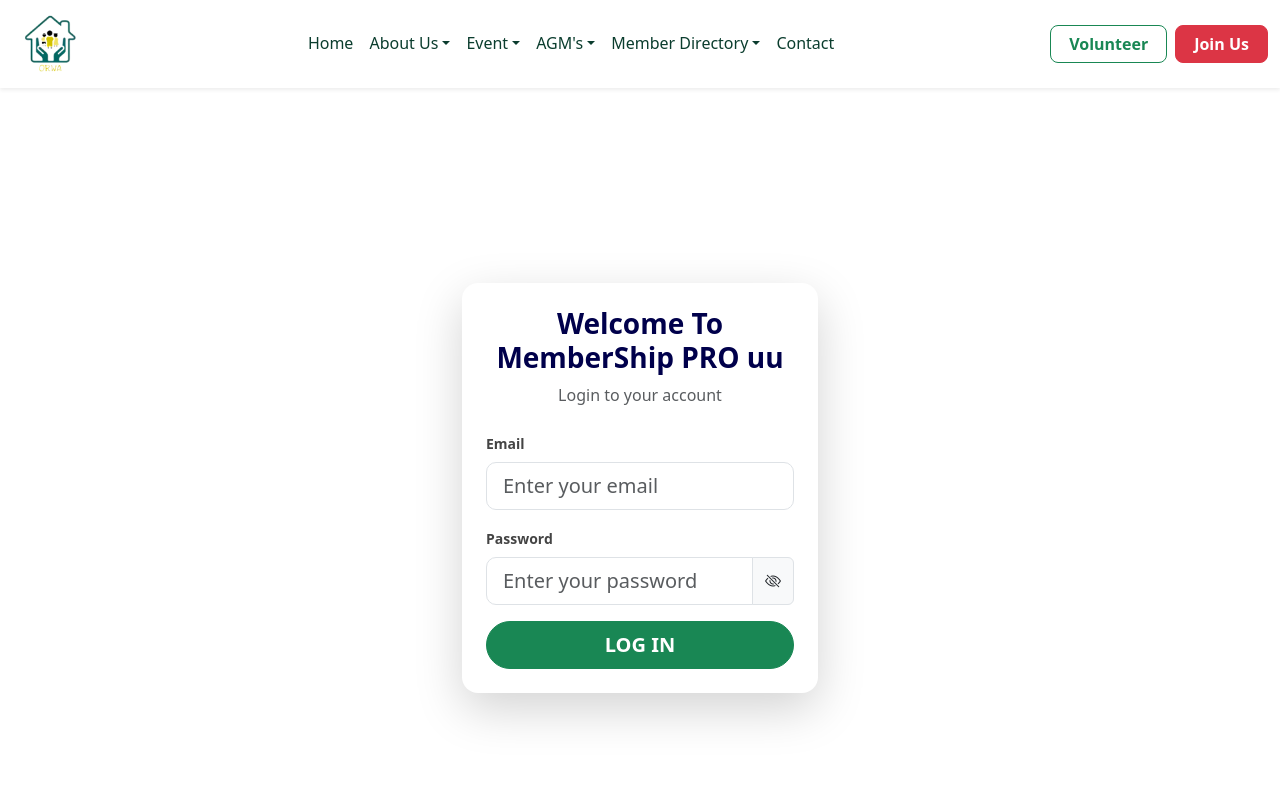
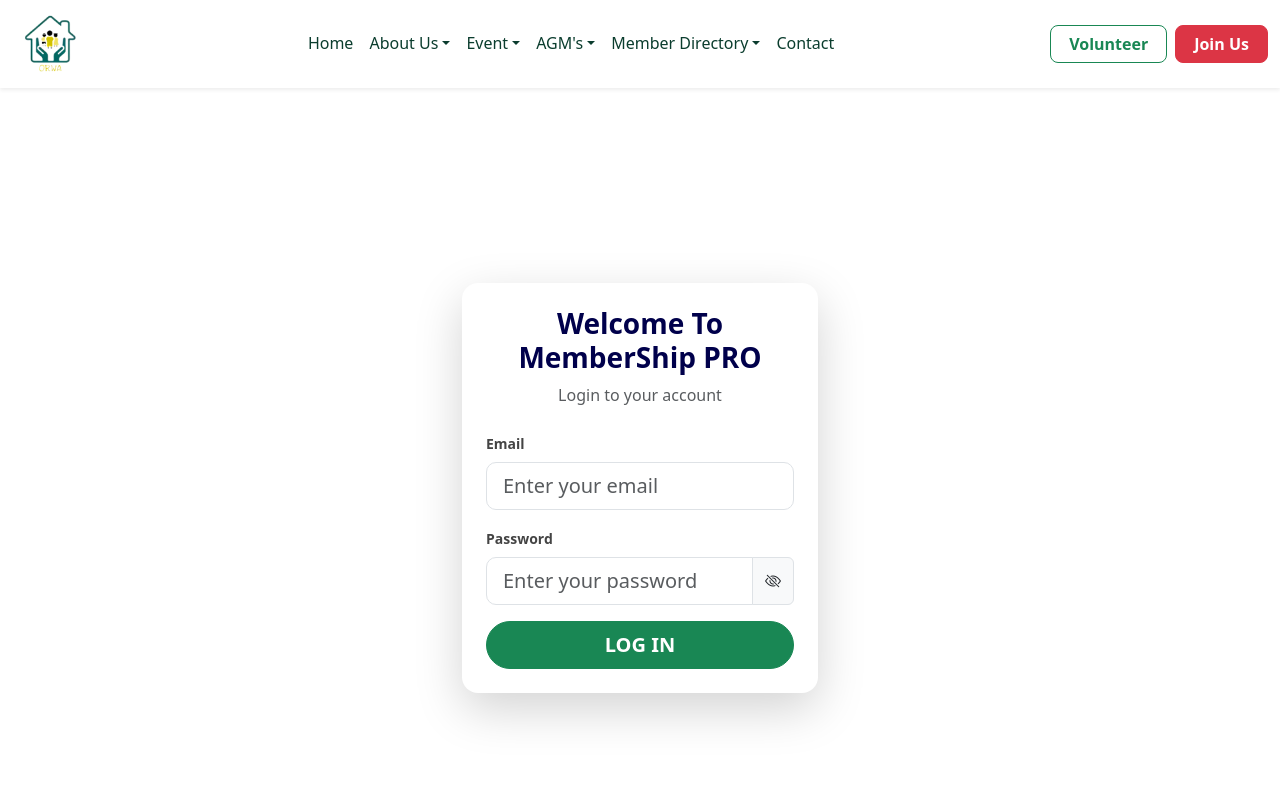
Before and after one commit to info-cyberbells/ORWA, a React (Vite) app: page /admin-Login in a window 1280 px wide. Shown: the top 800 px of the page. Built offline with nearby package versions, Linux system fonts and the light colour scheme.

Commit message:
revert changes

```diff
--- a/src/admin/Adminlogin.jsx
+++ b/src/admin/Adminlogin.jsx
@@ -60,7 +60,7 @@ const Login = () => {
               <div className="card-body p-4">
 
                 <div className="text-center mb-4">
-                  <h3 className="fw-bold">Welcome To MemberShip PRO uu</h3>
+                  <h3 className="fw-bold">Welcome To MemberShip PRO</h3>
                   <p className="text-muted mb-0">Login to your account</p>
                 </div>
 
```
